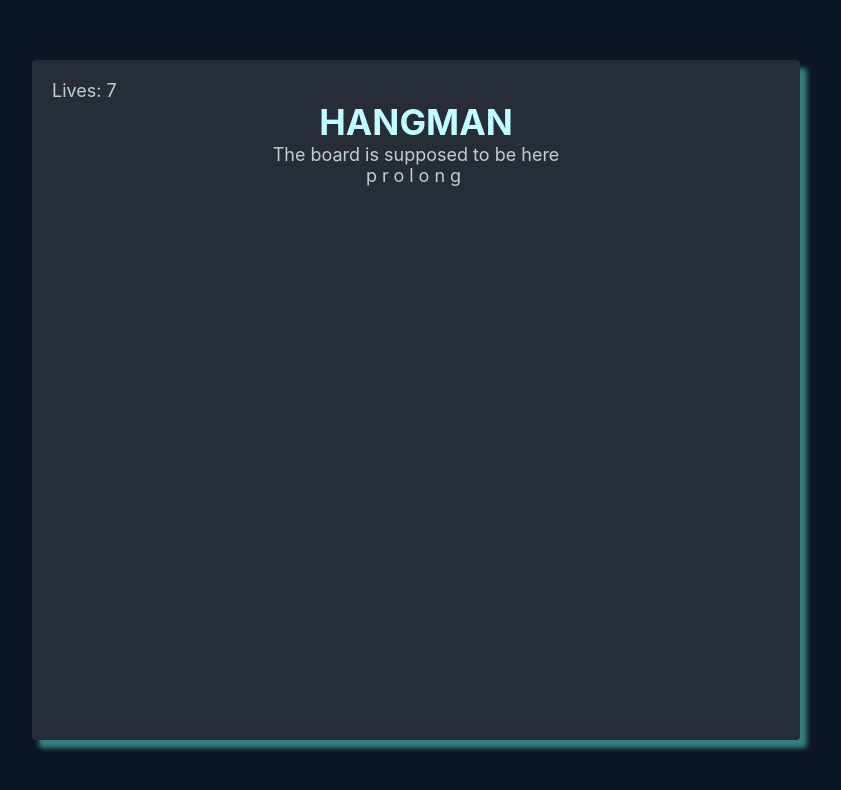
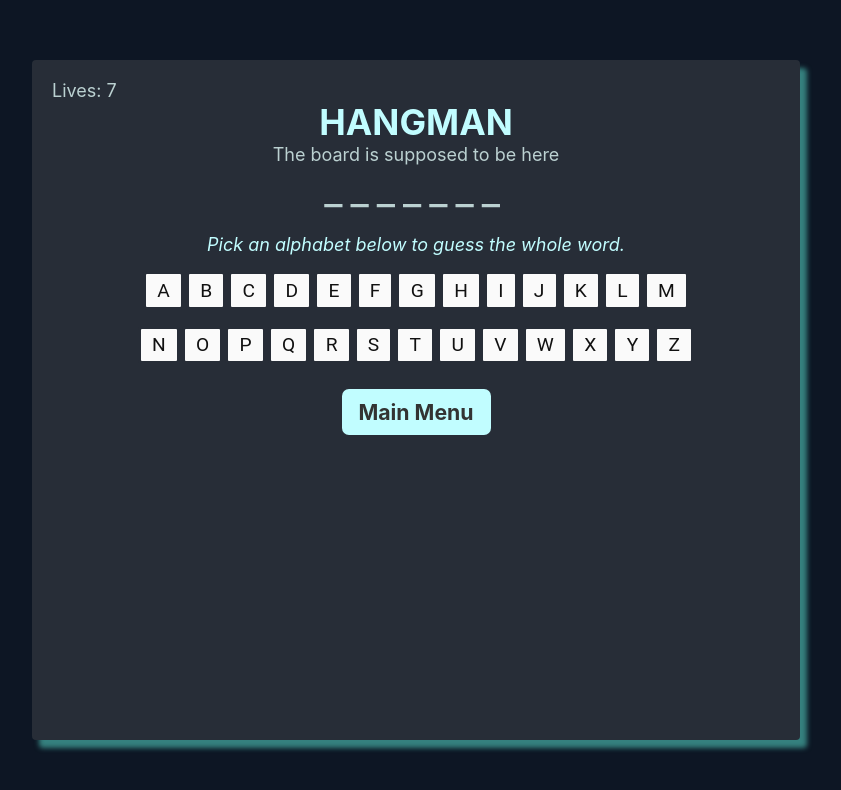
Before and after one commit to androso/hangman, a React (Vite) app: page /game in a window 1280 px wide. Shown: the top 790 px of the page, without its empty margins (224-1065 px from the left). Built offline with nearby package versions, Linux system fonts and the light colour scheme.

Commit message:
adding markup for the keyboard

```diff
--- a/src/App.css
+++ b/src/App.css
@@ -14,14 +14,14 @@
   --secondary-blue: #86C0BD;
   --container-width: 768px;
 
-  --font-body-stack : Arial, Helvetica, sans-serif;
+  --font-body-stack : Roboto, Helvetica, sans-serif;
   --font-heading-stack: Roboto, Impact, Charcoal, sans-serif;
 }
 body {
   font-size: 18px;
 }
 #root {
-  height: 100vh;
+  min-height: 100vh;
   background-color: rgba(13, 22, 36, 1);
   display: flex;
   flex-direction: column;
@@ -42,6 +42,10 @@ body {
   color: var(--text-color);
 }
 
+.button {
+  cursor: pointer;
+
+}
 /*-------- HOME SCREEN --------*/
 .title {
   color: var(--light-blue);
@@ -115,5 +119,45 @@ body {
   text-align: left;
 }
 .game__word {
-  letter-spacing: 5px;
+  letter-spacing: 8px;
+  font-size: 2.5rem;
+  margin-bottom: 20px;
 }
+/* KEYBOARD */
+.game__instructions {
+  color: var(--light-blue);
+  font-style: italic;
+
+}
+.game__letters {
+  display: flex;
+  flex-wrap: wrap;
+  list-style: none;
+  max-width: 580px;
+  justify-content: center;
+  margin: 0 auto;
+  margin-bottom: 25px;
+}
+
+.game__letter {
+  background-color: #fafafa;
+  text-transform: uppercase;
+  font-family: var(--font-body-stack);
+  padding: 0.3rem 0.7rem;
+  border-radius: 4px;
+  margin: 1rem 1px 0 1px;
+  color: var(--light-black);
+  border: 3px solid var(--main-bg-color);
+  font-size: 1.2rem;
+  cursor: pointer;
+}
+.game__letter:hover {
+  border: 3px solid var(--light-blue);
+}
+.game__letter.active {
+  cursor: default;
+  background-color: #555;
+}
+.game__trigger {
+
+}
--- a/src/App.jsx
+++ b/src/App.jsx
@@ -5,10 +5,6 @@ import {Home, Instructions, GameScreen} from "./pages";
 import { BrowserRouter, Routes, Route, Link } from "react-router-dom";
 
 function App() {
-  useEffect(() => {
-    console.log(sounds);
-  }, [])
-
   // Instead of using routes that refresh the screen, let's make it a web app that has routes without reloading.
 
   return (
--- a/src/components/Keyboard.jsx
+++ b/src/components/Keyboard.jsx
@@ -1,8 +1,40 @@
 import React from 'react';
+import {Link} from 'react-router-dom';
 
 export default function Keyboard() {
   return (
-    <p>keyboard goes here</p>
+    <>
+    <p className="game__instructions">Pick an alphabet below to guess the whole word.</p>
+    <div className="game__letters">
+      <button className="game__letter">a</button>
+      <button className="game__letter">b</button>
+      <button className="game__letter">c</button>
+      <button className="game__letter">d</button>
+      <button className="game__letter">e</button>
+      <button className="game__letter">f</button>
+      <button className="game__letter">g</button>
+      <button className="game__letter">h</button>
+      <button className="game__letter">i</button>
+      <button className="game__letter">j</button>
+      <button className="game__letter">k</button>
+      <button className="game__letter">l</button>
+      <button className="game__letter">m</button>
+      <button className="game__letter">n</button>
+      <button className="game__letter">o</button>
+      <button className="game__letter">p</button>
+      <button className="game__letter">q</button>
+      <button className="game__letter">r</button>
+      <button className="game__letter">s</button>
+      <button className="game__letter">t</button>
+      <button className="game__letter">u</button>
+      <button className="game__letter">v</button>
+      <button className="game__letter">w</button>
+      <button className="game__letter">x</button>
+      <button className="game__letter">y</button>
+      <button className="game__letter">z</button>
+    </div>
+    <Link to="/" className="button game__trigger">Main Menu</Link>
+    </>
   )
 
 }
--- a/src/pages/GameScreen.jsx
+++ b/src/pages/GameScreen.jsx
@@ -20,14 +20,17 @@ import { wordsList } from "../data";
 export default function GameScreen() {
   const [livesLeft, setLivesLeft] = useState(7);
   const [randomWord, setRandomWord] = useState("");
-
+  const [placeholderWord, setPlaceholderWord] = useState([...randomWord]);
 
 
   useEffect(() => {
     const randomIndex = getRandomIndex(wordsList);
-    setRandomWord(wordsList[randomIndex]);
+    const randomWord = wordsList[randomIndex];
+    setRandomWord(randomWord);
+    const placeholder = [...randomWord].map(letter => "_");
+    setPlaceholderWord(placeholder);
+    console.log(randomWord);
   }, []);
-
 
 
   return(
@@ -35,8 +38,8 @@ export default function GameScreen() {
       <p className="game__stats">Lives: {livesLeft}</p>
       <h1 className="game__title title">HANGMAN</h1>
       <Board />
-      <div className="game__word">{randomWord}</div>
-
+      <div className="game__word">{placeholderWord}</div>
+      <Keyboard />
     </div>
   )
 }
```
